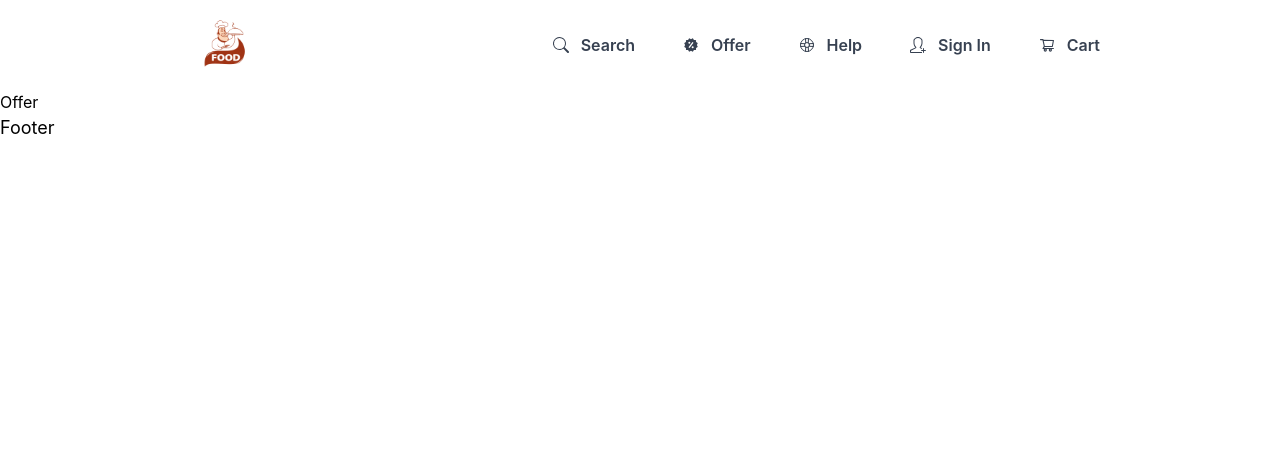
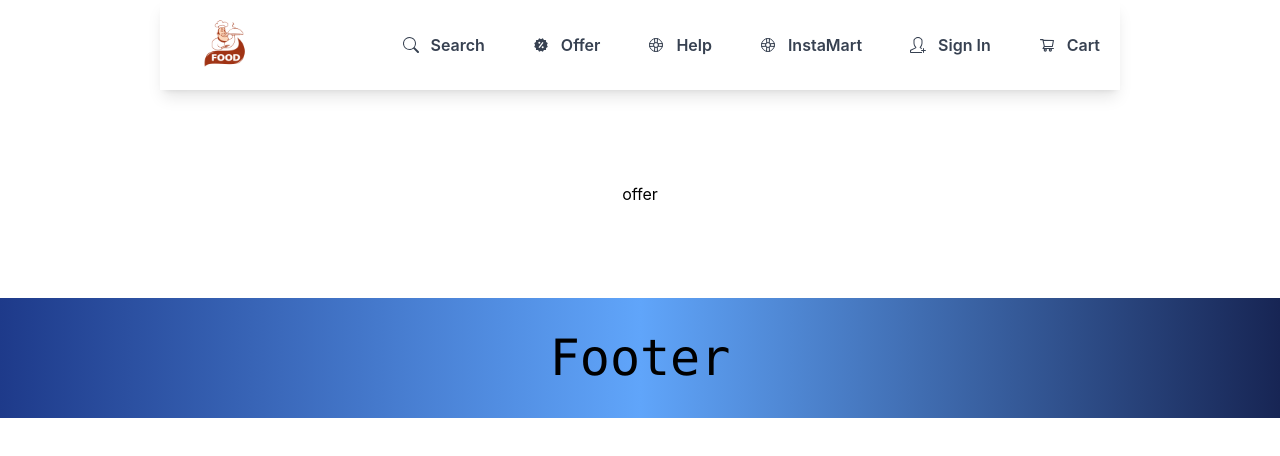
Before and after one commit to abhishek-2k23/swiggy-clone, a React (Create React App) app: page /offer in a window 1280 px wide. Shown: the top 456 px of the page. Built offline with nearby package versions, Linux system fonts and the light colour scheme.

Commit message:
Style changes

```diff
--- a/src/Components/Footer.jsx
+++ b/src/Components/Footer.jsx
@@ -1,8 +1,11 @@
 const Footer = () =>{
     return (
-        <div>
-            <h1 className="text-lg">Footer</h1>
+        <div className="flex justify-center items-center">
+
+        <div className="w-full  h-[15vh] bg-gradient-to-l from-blue-950 via-blue-400 to-blue-900 flex justify-center items-center">
+            <h1 className="text-[50px] font-mono g">Footer</h1>
         </div>
+         </div>
     )
 }
 export default Footer;
--- a/src/Components/Nav.jsx
+++ b/src/Components/Nav.jsx
@@ -1,27 +1,93 @@
 import logo from "../assets/logo.png";
-import {BsSearch} from "react-icons/bs";
-import {BiSolidOffer} from "react-icons/bi";
-import {SlUserFollow} from "react-icons/sl";
-import {IoHelpBuoyOutline} from "react-icons/io5";
-import {AiOutlineShoppingCart} from "react-icons/ai";
+import { BsSearch } from "react-icons/bs";
+import { BiSolidOffer } from "react-icons/bi";
+import { SlUserFollow } from "react-icons/sl";
+import { IoHelpBuoyOutline } from "react-icons/io5";
+import { AiOutlineShoppingCart } from "react-icons/ai";
 import { useNavigate } from "react-router-dom";
-const Nav = () =>{
+import { useState } from "react";
+const Nav = () => {
   const navigate = useNavigate();
+  const [activeElement, setActiveElement] = useState("");
   return (
     <div className="w-full flex   justify-center">
-            <div className="w-9/12 flex justify-between items-center  px-5 text-gray-700 font-semibold capitalize">
+      <div className="w-9/12 flex justify-between items-center  px-5 text-gray-700 font-semibold capitalize shadow-lg">
         <div className="flex items-center ">
-                    <img src={logo} alt="logo" width={100} className="bg-transparent" onClick={() => navigate("/")}/>
+          <img
+            src={logo}
+            alt="logo"
+            width={100}
+            className="bg-transparent"
+            onClick={() => {
+              navigate("/");
+              setActiveElement("Home");
+            }}
+          />
         </div>
         <ul className="flex justify-end gap-12 w-full ">
-                    <li className="flex gap-3 items-center hover:text-orange-500"><BsSearch/>search</li>
-                    <li className="flex gap-3 items-center hover:text-orange-500" onClick={() => navigate("/offer")}><BiSolidOffer/>Offer</li>
-                    <li className="flex gap-3 items-center hover:text-orange-500"><IoHelpBuoyOutline/>Help</li>
-                    <li className="flex gap-3 items-center hover:text-orange-500"><SlUserFollow/>Sign In</li>
-                    <li className="flex gap-3 items-center hover:text-orange-500"><AiOutlineShoppingCart/>Cart</li>
+          <li
+            className={`flex gap-3 items-center hover:text-orange-500 ${
+              activeElement === "Search" && "text-orange-400 underline underline-offset-2 transition-transform"
+            }`}
+            onClick={() => setActiveElement("Search")}
+          >
+            <BsSearch />
+            search
+          </li>
+          <li
+            className={`flex gap-3 items-center hover:text-orange-500 ${
+              activeElement === "Offer" && "text-orange-400 underline underline-offset-2"
+            }`}
+            onClick={() => {
+              navigate("/offer");
+              setActiveElement("Offer");
+            }}
+          >
+            <BiSolidOffer />
+            Offer
+          </li>
+          <li
+            className={`flex gap-3 items-center hover:text-orange-500 ${
+                activeElement === "Help" && "text-orange-400 underline underline-offset-2"
+              }`}
+            onClick={() => setActiveElement("Help")}
+          >
+            <IoHelpBuoyOutline />
+            Help
+          </li>
+          <li
+            className={`flex gap-3 items-center hover:text-orange-500 ${
+              activeElement === "InstaMart" && "text-orange-400 underline underline-offset-2 "
+            }`}
+            onClick={() => {
+              navigate("/instamart");
+              setActiveElement("InstaMart");
+            }}
+          >
+            <IoHelpBuoyOutline />
+            InstaMart
+          </li>
+          <li
+            className={`flex gap-3 items-center hover:text-orange-500 ${
+              activeElement === "SignIn" && "text-orange-400 underline underline-offset-2"
+            }`}
+            onClick={() => setActiveElement("SignIn")}
+          >
+            <SlUserFollow />
+            Sign In
+          </li>
+          <li
+            className={`flex gap-3 items-center hover:text-orange-500 ${
+              activeElement === "Cart" && "text-orange-400 underline underline-offset-2"
+            }`}
+            onClick={() => setActiveElement("Cart")}
+          >
+            <AiOutlineShoppingCart />
+            Cart
+          </li>
         </ul>
       </div>
     </div>
-    )
-}
+  );
+};
 export default Nav;
--- a/src/Components/SingalRestaurantCard.jsx
+++ b/src/Components/SingalRestaurantCard.jsx
@@ -53,7 +53,7 @@ const SingleRestaurantCard = ({ restaurant }) => {
               {" "}
               {(restaurant?.card?.card?.categories) &&
                 restaurant?.card?.card?.categories.map(( menu) => (
-                  <CategoryMenu menu={menu} />
+                  <CategoryMenu key={menu?.title} menu={menu} />
                 ))}
             </div>
           )}
--- a/src/pages/Offer.jsx
+++ b/src/pages/Offer.jsx
@@ -2,7 +2,9 @@ import React from 'react'
 
 function Offer() {
   return (
-    <div>Offer</div>
+    <div className='h-52 flex justify-center items-center'>
+      offer
+    </div>
   )
 }
 
```
Lines whose indentation alone changed are shown as unchanged.
